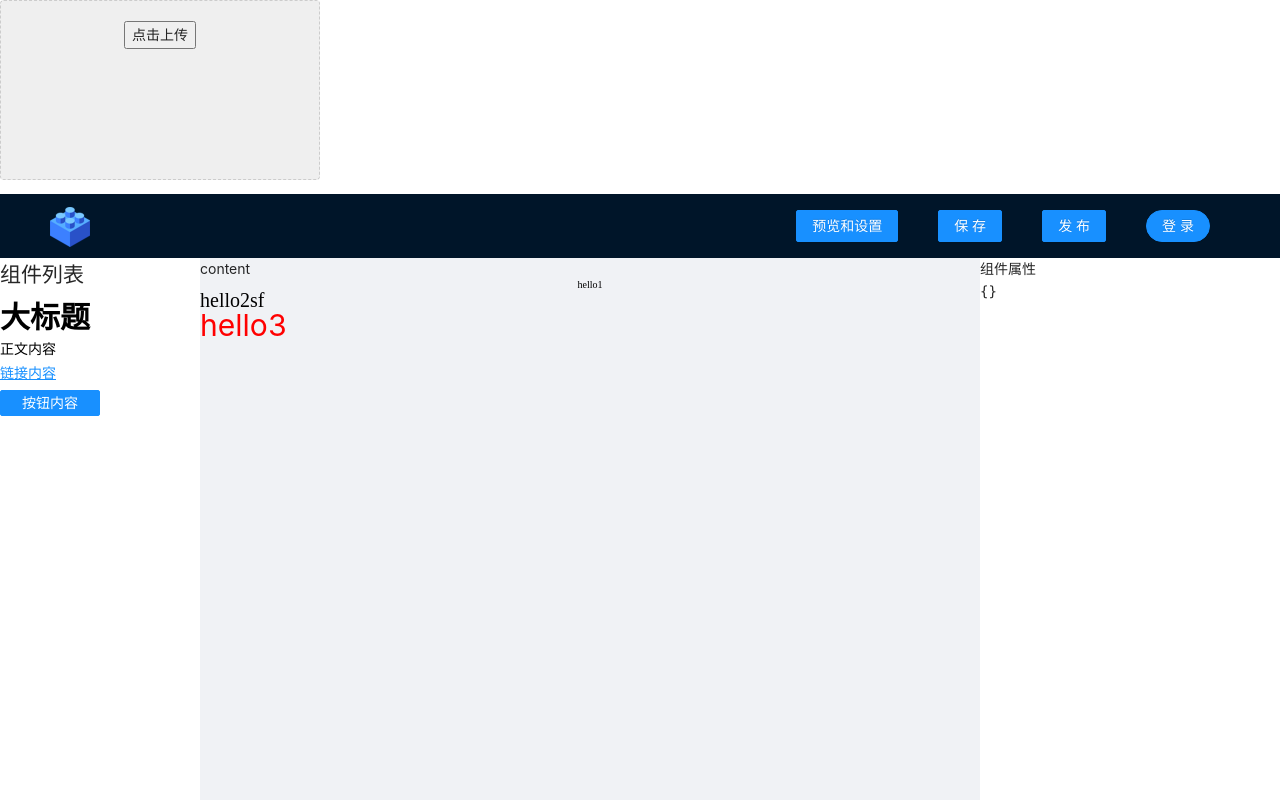
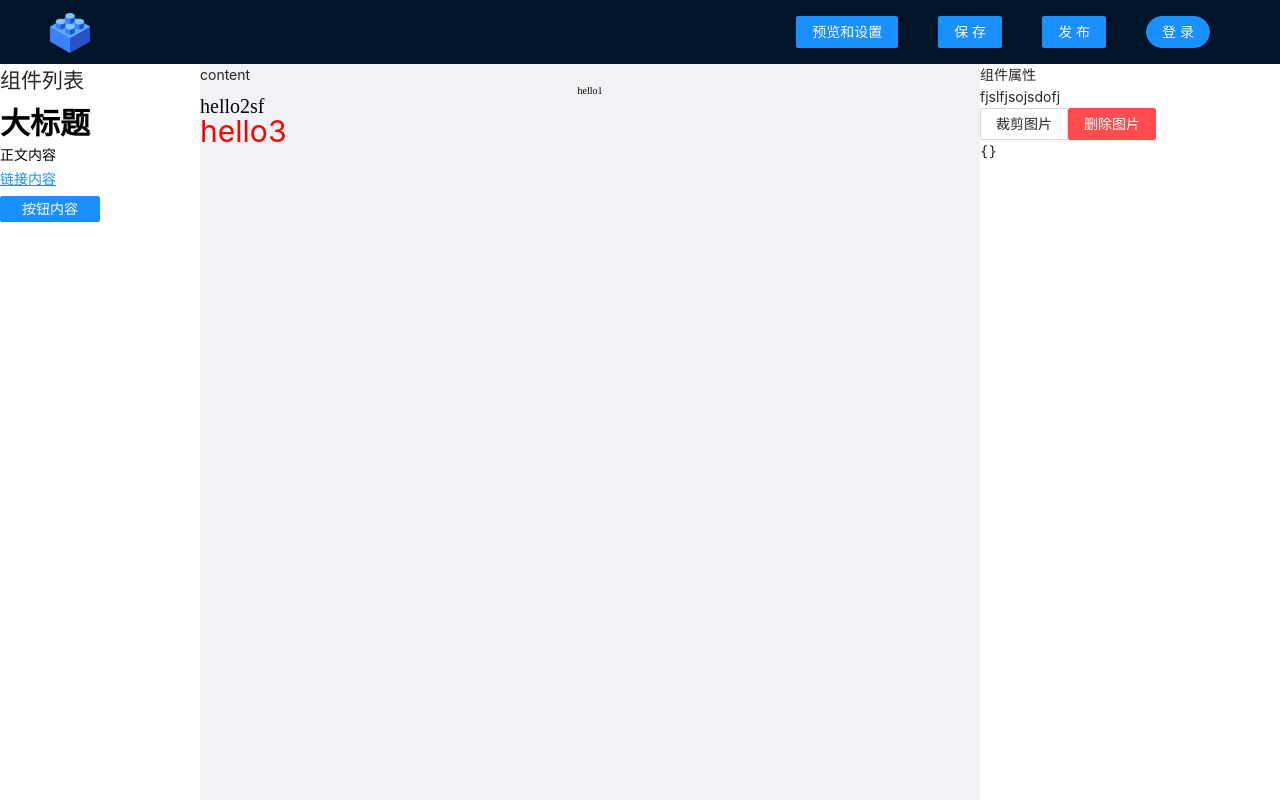
Before and after one commit to power17/poster-web, a Vue app: page /editor/1 in a window 1280 px wide. Shown: the top 800 px of the page. Built offline with nearby package versions, Linux system fonts and the light colour scheme.

Commit message:
fix: selectTable类型问题

```diff
--- a/components.d.ts
+++ b/components.d.ts
@@ -20,6 +20,7 @@ declare module '@vue/runtime-core' {
     ALayoutSider: typeof import('ant-design-vue/es')['LayoutSider']
     AMenu: typeof import('ant-design-vue/es')['Menu']
     AMenuItem: typeof import('ant-design-vue/es')['MenuItem']
+    AModal: typeof import('ant-design-vue/es')['Modal']
     ARow: typeof import('ant-design-vue/es')['Row']
     ASelect: typeof import('ant-design-vue/es')['Select']
     ASelectOption: typeof import('ant-design-vue/es')['SelectOption']
@@ -27,6 +28,7 @@ declare module '@vue/runtime-core' {
     ComponentList: typeof import('./src/components/ComponentList/index.vue')['default']
     Drag: typeof import('./src/components/Upload/drag.vue')['default']
     EditWrapper: typeof import('./src/components/EditWrapper/index.vue')['default']
+    ImageProcesser: typeof import('./src/components/ImageProcesser/index.vue')['default']
     PText: typeof import('./src/components/PText/index.vue')['default']
     RouterLink: typeof import('vue-router')['RouterLink']
     RouterView: typeof import('vue-router')['RouterView']
--- a/package.json
+++ b/package.json
@@ -13,10 +13,12 @@
         "lint:prettier": "prettier --write --loglevel warn \"src/**/*.{js,ts,json,tsx,css,less,scss,vue,html,md}\""
     },
     "dependencies": {
+        "@ant-design/icons-vue": "^6.1.0",
         "@types/lodash-es": "^4.17.7",
         "@types/uuid": "^9.0.1",
         "ant-design-vue": "^3.2.20",
         "axios": "^1.4.0",
+        "cropperjs": "^1.5.13",
         "lodash-es": "^4.17.21",
         "pinia": "^2.1.3",
         "sass": "^1.62.1",
--- a/src/App.vue
+++ b/src/App.vue
@@ -1,12 +1,33 @@
 <template>
-    <file-upload :before-upload="beforUpload" actions="/api/utils/upload-img" drag></file-upload>
+    <!-- <file-upload :before-upload="beforUpload" actions="/api/utils/upload-img" drag></file-upload> -->
     <router-view></router-view>
+    <!-- <button @click="login">gitee授权登录</button> -->
 </template>
 <script setup lang="ts">
-import FileUpload from './components/Upload/index.vue'
-const beforUpload = () => {
-    return true
-}
+// import { onMounted } from 'vue'
+// import FileUpload from './components/Upload/index.vue'
+// import axios from 'axios'
+// const beforUpload = () => {
+//     return true
+// }
+// onMounted(() => {
+//     window.addEventListener('message', (m) => {
+//         const token = m.data
+//         axios
+//             .get('http://127.0.0.1:7001/api/users/getUserInfo', {
+//                 headers: {
+//                     Authorization: `Bearer ${token}`,
+//                 },
+//             })
+//             .then((data) => {
+//                 console.log(data)
+//             })
+//         console.log(m)
+//     })
+// })
+// const login = () => {
+//     window.open('http://127.0.0.1:7001/api/users/gitee/oauth', '_blank')
+// }
 // import { useGlobalStore } from './store'
 // const globalStore = useGlobalStore()
 </script>
--- a/src/components/ComponentList/index.vue
+++ b/src/components/ComponentList/index.vue
@@ -5,7 +5,7 @@
 </template>
 <script setup lang="ts">
 import { TextComponentTypeProps } from '../defaultAttr/index.ts'
-import { defineProps, defineEmits } from 'vue'
+// import { defineProps, defineEmits } from 'vue'
 import PText from '../PText/index.vue'
 
 const props = defineProps<{ list: Partial<TextComponentTypeProps>[] }>()
--- /dev/null
+++ b/src/components/ImageProcesser/index.vue
@@ -0,0 +1,45 @@
+<template>
+    <div class="image-processer">
+        fjslfjsojsdofj
+        <a-modal
+            title="裁剪图片"
+            v-model:visible="showModal"
+            @ok="handleOk"
+            @cancel="showModal = false"
+            okText="确认"
+            cancelText="取消"
+        >
+            image
+            <div class="image-cropper">
+                <img :src="baseImageUrl" id="processed-image" ref="cropperImg" />
+            </div>
+        </a-modal>
+        <div class="image-process">
+            <!-- <styled-uploader @success="handleFileUploaded"></styled-uploader> -->
+            <a-button @click="showModal = true">
+                <template #:icon><ScissorOutlined /></template>
+                裁剪图片
+            </a-button>
+            <a-button v-if="showDelete" type="danger" @click="handleDelete">
+                <template #:icon><DeleteOutlined /></template>
+                删除图片
+            </a-button>
+        </div>
+    </div>
+</template>
+<script setup lang="ts">
+import { DeleteOutlined, ScissorOutlined } from '@ant-design/icons-vue'
+import { ref } from 'vue'
+const showModal = ref(false)
+const showDelete = ref(true)
+const handleDelete = () => {}
+const handleOk = () => {}
+const baseImageUrl = ''
+</script>
+<style>
+.image-cropper img {
+    display: block;
+    /* This rule is very important, please don't ignore this */
+    max-width: 100%;
+}
+</style>
--- a/src/components/selectTable/index.vue
+++ b/src/components/selectTable/index.vue
@@ -1,19 +1,12 @@
 <template>
-    <!-- <pre class="select-table">{{ props.data }}</pre> -->
-    <!-- <a-slider id="test" value="1" /> -->
-    <!-- <a-select :value="options" style="width: 120px">
-        <a-select-option value="lucy">李</a-select-option>
-        <a-select-option value="ni">你</a-select-option>
-        <component :is="test.y" :value="test.y">hao</component>
-    </a-select>
-    <a-slider></a-slider> -->
     <div class="select-table" v-for="(val, key) in finalData" :key="key">
+        <!-- <pre> {{ finalData }}</pre> -->
         <div class="label">{{ val?.text }}</div>
         <component
             v-if="val"
             :value="val.value"
             class="select-com"
-            v-on:[val.eventName]="($event: any) => handleEmit(val.key,$event)"
+            v-on:[val.eventName]="($event: any) => handleEmit(val.key, $event)"
             :is="val?.componentName"
             v-bind="val.extraAntAttr"
         >
@@ -21,23 +14,12 @@
                 <component
                     :is="val?.subComponentName"
                     v-for="(option, k) in val.options"
+                    :value="option.value"
                     :key="k"
-                    :value="option.value"
                 >
                     {{ option.text }}
                 </component>
             </template>
-
-            <!-- <template v-if="val.options">
-                <a-select-option
-                    :is="val.subComponentName"
-                    v-for="(option, k) in val.options"
-                    :key="k"
-                    :value="option.value"
-                >
-                    {{ val.subComponentName }}
-                </a-select-option>
-            </template> -->
         </component>
     </div>
     <!-- <div class="select-table" v-for="(val, key) in finalData" :key="key">
@@ -60,27 +42,22 @@
     <!-- <pre>{{ props.data }}</pre> -->
 </template>
 <script setup lang="ts">
-// import { Input } from 'ant-design-vue'
-// import { componentsMapTYpe } from '../../views/editor/interface'
-
-import { computed, ref } from 'vue'
+import { computed } from 'vue'
 import { TextComponentTypeProps } from '../defaultAttr/index'
 import { componentsMapType, finalDataType } from './interface/index'
-const options = ref<string>('')
-const test = {
-    x: 'a-select',
-    y: 'a-select-option',
-}
+
 const props = defineProps<{ data: Readonly<TextComponentTypeProps> }>()
 const componentsMap: componentsMapType = {
     text: {
         componentName: 'a-textarea',
         text: '文字',
         extraAntAttr: { row: 3 },
+        subComponentName: '',
     },
     fontSize: {
         componentName: 'a-input-number',
         text: '字号',
+        subComponentName: '',
         transformDataType(v: any) {
             return parseInt(v)
         },
@@ -90,6 +67,7 @@ const componentsMap: componentsMapType = {
     },
     lineHeight: {
         componentName: 'a-slider',
+        subComponentName: '',
         extraAntAttr: { max: 10, min: 0, step: 0.2 },
         text: '行高',
         transformDataType(v: string) {
@@ -141,7 +119,7 @@ const finalData = computed(() => {
         if (itemMap) {
             result[newKey] = {
                 value: itemMap.transformDataType ? itemMap.transformDataType(item) : item,
-                componentName: itemMap.componentName,
+                componentName: itemMap.componentName || '',
                 subComponentName: itemMap.subComponentName,
                 text: itemMap.text,
                 options: itemMap.options,
@@ -151,6 +129,7 @@ const finalData = computed(() => {
             }
         }
     })
+    console.log(result)
     return result
 })
 
@@ -188,9 +167,11 @@ const handleEmit = (key: string, $event: any) => {
     display: flex;
     margin-bottom: 10px;
     flex: 1;
+
     .select-com {
         flex: 1;
     }
+
     .label {
         width: 80px;
     }
--- a/src/views/editor/index.vue
+++ b/src/views/editor/index.vue
@@ -42,6 +42,7 @@
             </a-layout-content>
             <a-layout-sider width="300px">
                 <div>组件属性</div>
+                <image-processer></image-processer>
                 <select-table :data="editStore.currentElement" @change="handleChange"></select-table>
                 <pre>{{ editStore.currentElement }}</pre>
             </a-layout-sider>
@@ -56,6 +57,7 @@ import ComponentList from '../../components/ComponentList/index.vue'
 import PText from '../../components/PText/index.vue'
 import SelectTable from '../../components/selectTable/index.vue'
 import EditWrapper from '../../components/EditWrapper/index.vue'
+import ImageProcesser from '../../components/ImageProcesser/index.vue'
 // import { componentsMapTYpe } from './interface/index'
 // import { TextComponentTypeProps } from '../../components/defaultAttr'
 const editStore = useEditorStore()
```
Also changed, not shown: src/components/selectTable/interface/index.ts (+5 -5 lines), 1 other file (tests, documents, lock files or other folders).
